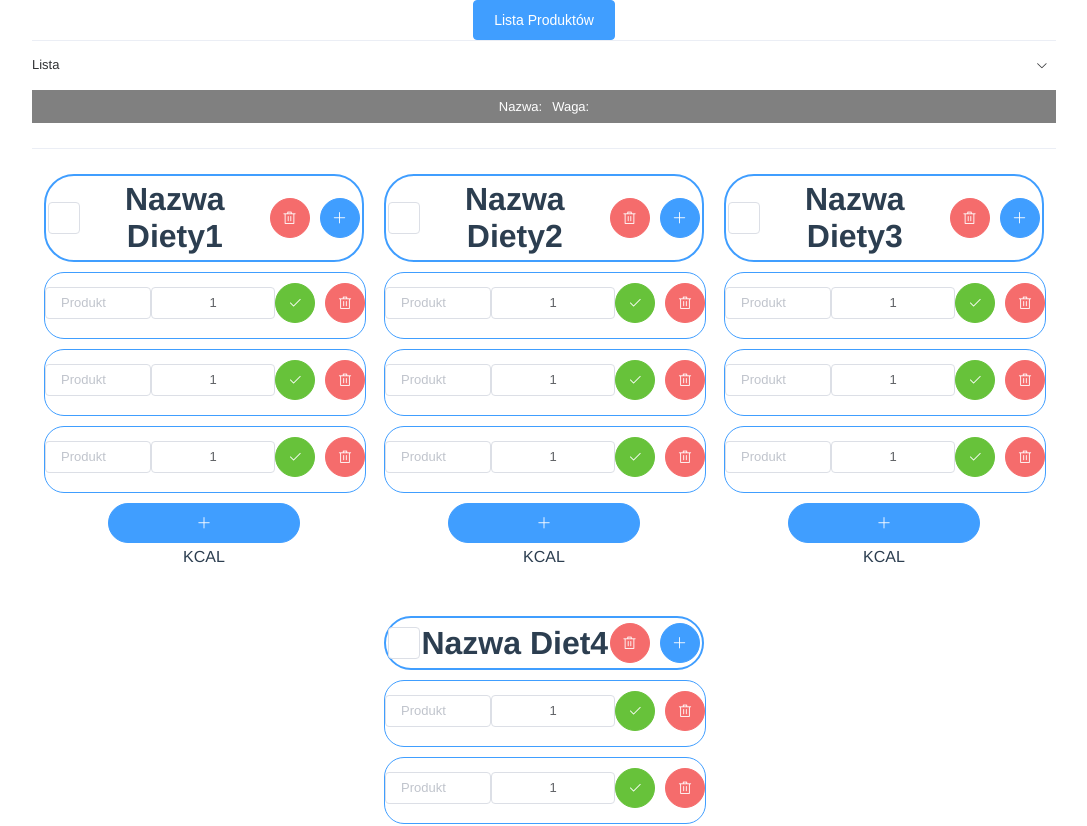
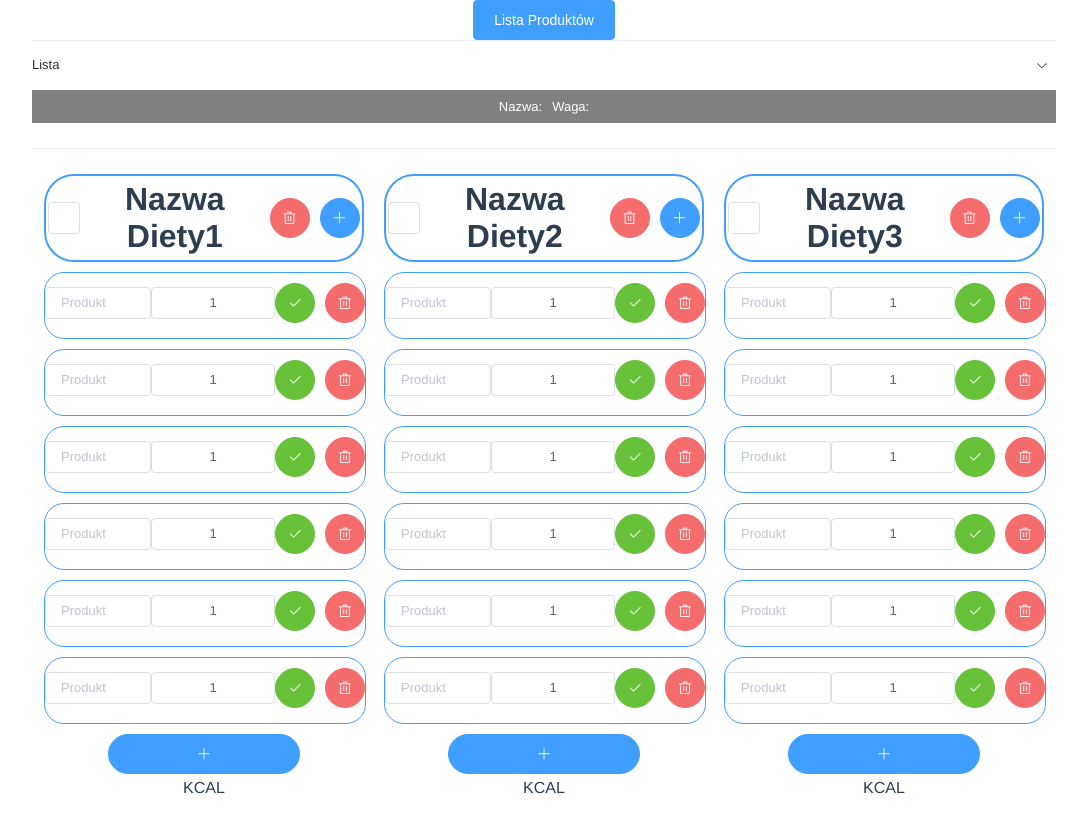
Before and after one commit to Michal-Kozak/Catering-System, a Vue app: page / in a window 1280 px wide. Shown: the top 826 px of the page, without its empty margins (96-1183 px from the left). Built offline with nearby package versions, Linux system fonts and the light colour scheme; what vuefire would draw is missing.

Commit message:
Fix - Temporary list of tasks

```diff
--- a/src/components/dietList.vue
+++ b/src/components/dietList.vue
@@ -53,6 +53,18 @@ export default {
         {
           id: 3,
           taskname: 'taskanme3'
+        },
+         {
+          id: 4,
+          taskname: 'taskanme4'
+        },
+         {
+          id: 5,
+          taskname: 'taskanme5'
+        },
+         {
+          id: 6,
+          taskname: 'taskanme6'
         },
       ],
       dietqty: '1',
```
